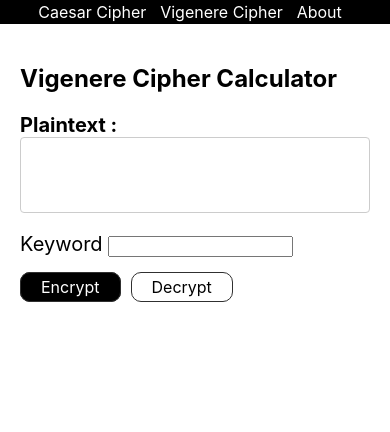
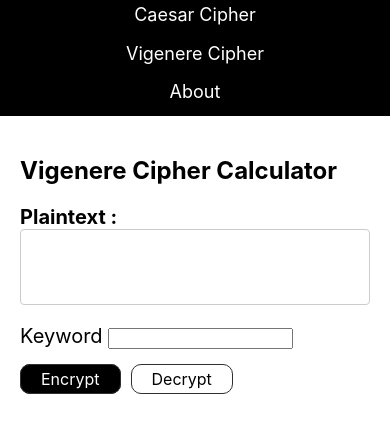
Before and after one commit to gelaws-hub/cipher-calculator, a React (Create React App) app: page / in a window 390 px wide. Shown: the top 432 px of the page. Built offline with nearby package versions, Linux system fonts and the light colour scheme.

Commit message:
some styling

```diff
--- a/src/styles.css
+++ b/src/styles.css
@@ -1,10 +1,11 @@
+/* Common styles for both larger and smaller screens */
 .container {
   padding: 20px;
 }
 
 .navLink {
-  font-size: 16px;
-  padding: 0.5%;
+  font-size: 18px;
+  padding: 1%;
   margin-right: 10px;
   color: #ffffff;
   text-decoration: none;
@@ -58,17 +59,16 @@
   text-align: center;
 }
 
-p{
+p {
   margin: 5px;
 }
 
-.form-label{
+.form-label {
   font-size: 20px;
 }
 
-.aboutMe{
+.aboutMe {
   font-size: 20px;
-
 }
 
 .aboutMeBody {
@@ -80,7 +80,6 @@ p{
   padding: 20px; /* Adjust the padding as needed */
 }
 
-/* Optional: Add a max-width to the card to control the width of the box */
 .card {
   max-width: 600px; /* Adjust the max-width as needed */
   margin: 0 auto;
@@ -93,9 +92,20 @@ p{
   object-fit: cover; /* This ensures the image covers the entire container */
 }
 
-/* Optional: Add a box shadow for a visual effect */
 .myProfile:hover {
   border: 1px solid #303030;
   box-shadow: 0 9px 8px rgba(0, 0, 0, 0.1);
   transition: box-shadow 0.1s ease-in-out;
 }
+
+/* Responsive styles for smaller screens */
+@media only screen and (max-width: 600px) {
+  .navBar {
+    flex-direction: column;
+  }
+
+  .navLink {
+    margin-right: 0;
+    margin-bottom: 10px; /* Adjust as needed */
+  }
+}
```
